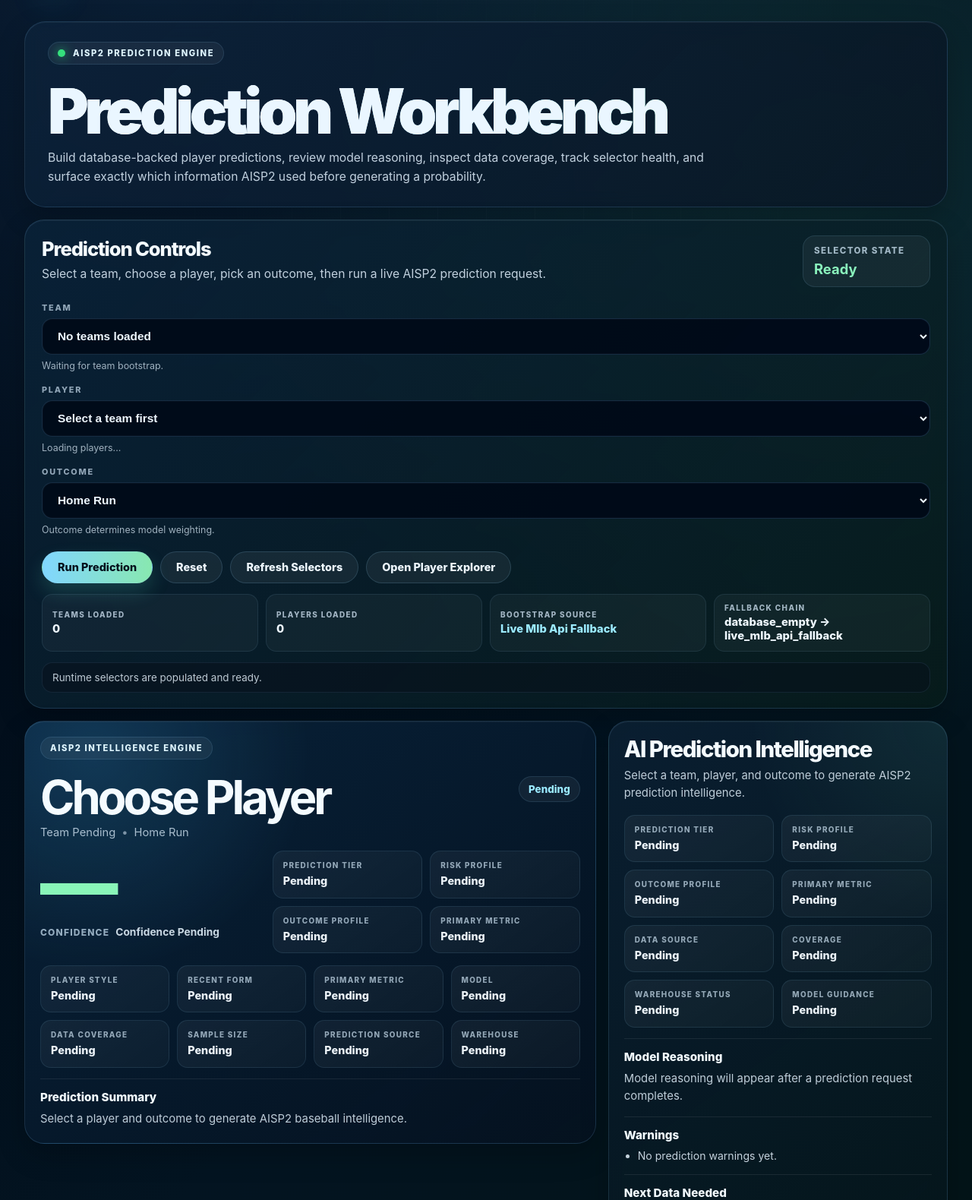
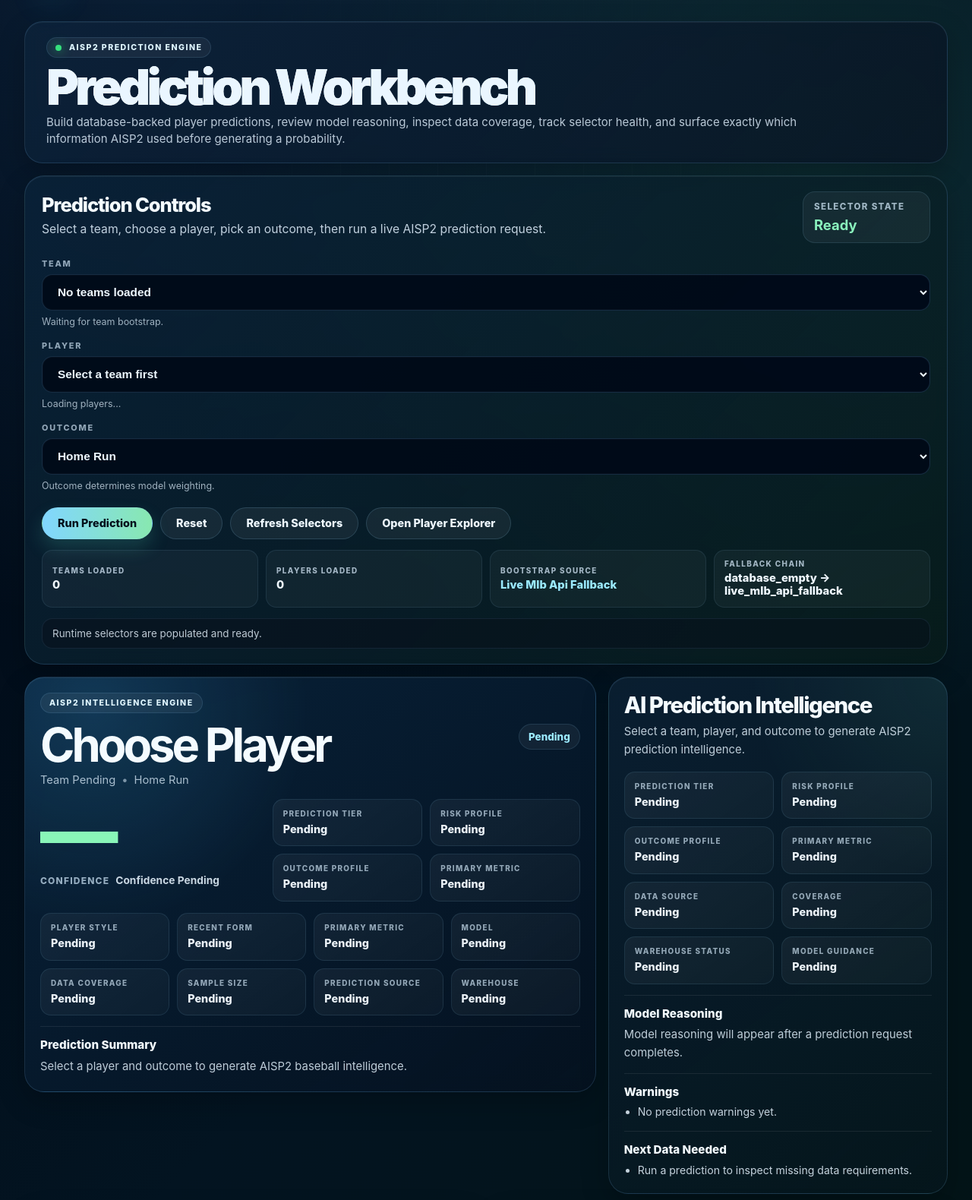
Before and after one commit to CodeDressing/AISP2_Baseball, a FastAPI app: page /tools/prediction in a window 1280 px wide. Shown: the part 64-1644 px from the top of the page at 76% size. Run offline with FastAPI, Linux system fonts and the light colour scheme; data that the repository does not hold is empty; parts of the project's set-up code (start-up, migrations or seed data) failed here and were passed over; some libraries are stand-ins or nearby versions.

Commit message:
Phase 12 Part 5.12 - 2026-07-16 23:33 - Compact prediction workbench hero header

```diff
--- a/static/css/prediction.css
+++ b/static/css/prediction.css
@@ -1284,3 +1284,159 @@ body {
         grid-template-columns: 1fr !important;
     }
 }
+
+
+/* ============================================================
+   SECTION 1001 - PHASE 12 PART 5.12 COMPACT HERO HEADER
+   FILE: static/css/prediction.css
+   PURPOSE:
+   Compress Prediction Workbench hero/header so it uses fewer
+   lines, has less vertical weight, and reads like a premium
+   enterprise command header.
+   ============================================================ */
+
+
+/* ============================================================
+   1001.01 - HERO CONTAINER COMPRESSION
+   ============================================================ */
+
+.prediction-hero,
+.prediction-header {
+    min-height: unset !important;
+    padding: 22px 28px !important;
+    border-radius: 24px !important;
+    display: grid !important;
+    align-items: center !important;
+}
+
+.prediction-hero-copy {
+    display: grid !important;
+    grid-template-columns: minmax(0, 1fr) !important;
+    gap: 8px !important;
+    max-width: 100% !important;
+}
+
+.prediction-workbench .prediction-hero {
+    margin-bottom: 0 !important;
+}
+
+
+/* ============================================================
+   1001.02 - MAKE TITLE TAKE LESS VERTICAL SPACE
+   ============================================================ */
+
+.prediction-title {
+    max-width: none !important;
+    font-size: clamp(3.25rem, 5.4vw, 5.25rem) !important;
+    line-height: 0.88 !important;
+    letter-spacing: -0.07em !important;
+    margin: 0 !important;
+}
+
+/* Prefer one-line title on wide screens. */
+@media (min-width: 1180px) {
+    .prediction-title {
+        white-space: nowrap !important;
+        font-size: clamp(3.25rem, 5.1vw, 5rem) !important;
+    }
+}
+
+
+/* ============================================================
+   1001.03 - EYEBROW SMALLER AND CLEANER
+   ============================================================ */
+
+.eyebrow,
+.prediction-eyebrow {
+    margin-bottom: 4px !important;
+    padding: 6px 11px !important;
+    font-size: 0.66rem !important;
+    letter-spacing: 0.14em !important;
+    border-radius: 999px !important;
+}
+
+.eyebrow .pulse,
+.prediction-eyebrow .pulse,
+.pulse {
+    width: 8px !important;
+    height: 8px !important;
+}
+
+
+/* ============================================================
+   1001.04 - SUBTITLE COMPACT WIDTH AND LINE HEIGHT
+   ============================================================ */
+
+.prediction-subtitle {
+    max-width: 980px !important;
+    font-size: 0.94rem !important;
+    line-height: 1.45 !important;
+    margin: 0 !important;
+    color: rgba(224, 239, 252, 0.82) !important;
+}
+
+
+/* ============================================================
+   1001.05 - DESKTOP COMMAND-BAR VERSION
+   ============================================================ */
+
+@media (min-width: 1280px) {
+    .prediction-hero,
+    .prediction-header {
+        padding-top: 20px !important;
+        padding-bottom: 20px !important;
+    }
+
+    .prediction-hero-copy {
+        gap: 7px !important;
+    }
+
+    .prediction-title {
+        line-height: 0.86 !important;
+    }
+
+    .prediction-subtitle {
+        max-width: 1040px !important;
+    }
+}
+
+
+/* ============================================================
+   1001.06 - LAPTOP / TABLET SAFETY
+   ============================================================ */
+
+@media (max-width: 1179px) {
+    .prediction-title {
+        white-space: normal !important;
+        font-size: clamp(3rem, 8vw, 4.8rem) !important;
+        line-height: 0.92 !important;
+    }
+
+    .prediction-hero,
+    .prediction-header {
+        padding: 22px !important;
+    }
+}
+
+
+/* ============================================================
+   1001.07 - MOBILE SAFETY
+   ============================================================ */
+
+@media (max-width: 720px) {
+    .prediction-title {
+        font-size: clamp(2.7rem, 14vw, 4rem) !important;
+        line-height: 0.94 !important;
+    }
+
+    .prediction-subtitle {
+        font-size: 0.9rem !important;
+        line-height: 1.45 !important;
+    }
+
+    .prediction-hero,
+    .prediction-header {
+        padding: 18px !important;
+        border-radius: 20px !important;
+    }
+}
```
